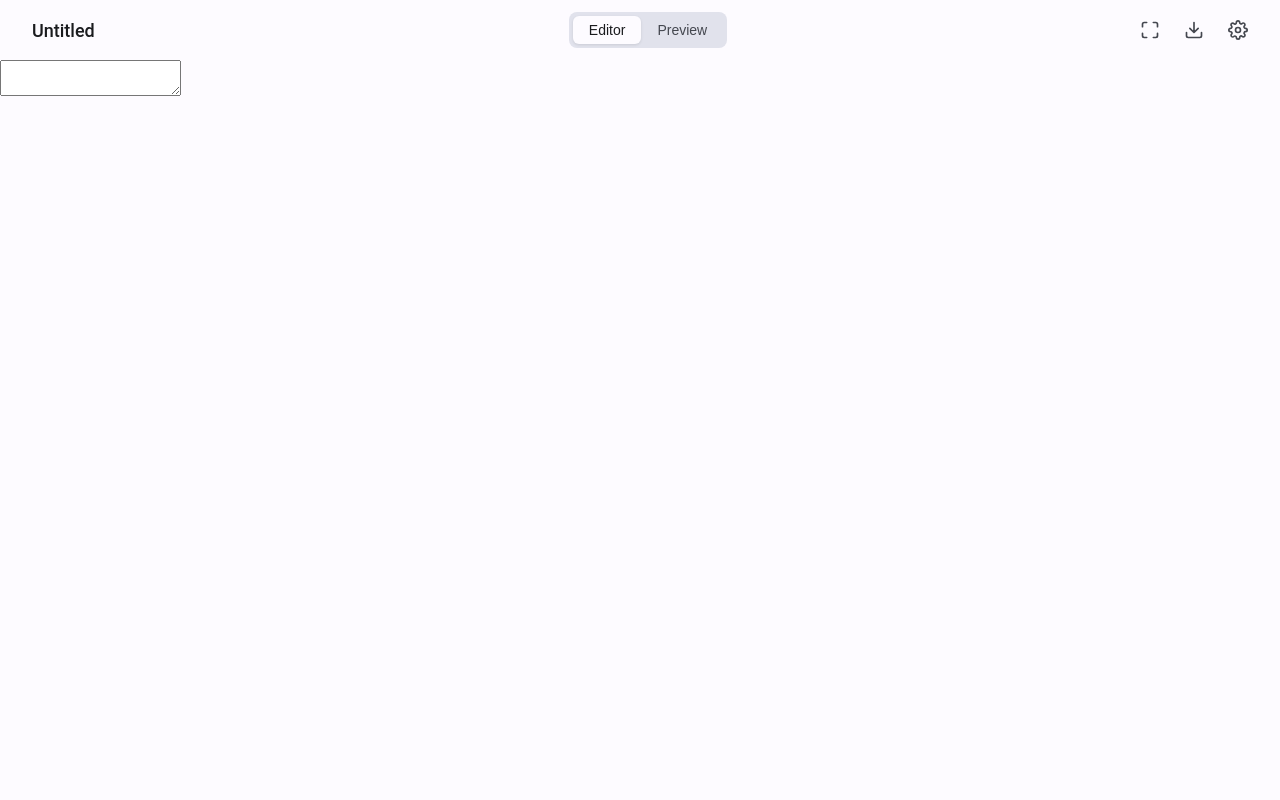
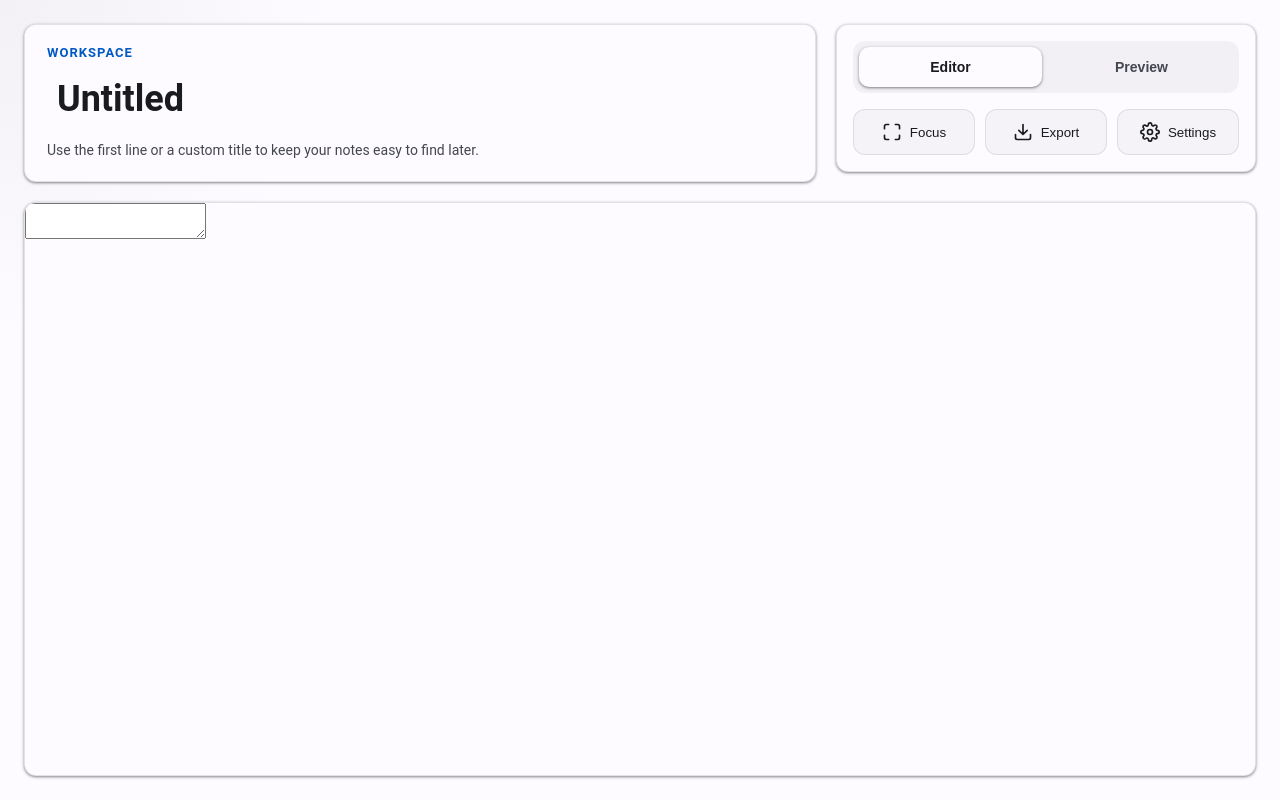
Before and after one commit to viseshrp/tabmd, a website with bundled scripts: page entrypoints/newtab/index.html in a window 1280 px wide. Built offline with nearby package versions, Linux system fonts and the light colour scheme.

Commit message:
Revert "Restore previous new tab editor UI"
This reverts commit 9f2396c6b6a8ad774d033bcf2ea6e0fc35085371.

```diff
--- a/entrypoints/newtab/index.html
+++ b/entrypoints/newtab/index.html
@@ -8,45 +8,60 @@
     <link rel="stylesheet" href="style.css" />
   </head>
   <body>
+    <div class="page-shell">
       <header class="app-header">
+        <div class="header-top">
+          <div class="title-panel surface-card">
+            <p class="eyebrow">Workspace</p>
             <div class="title-container">
               <h1 id="note-title-display" class="title-display">Untitled</h1>
               <input type="text" id="note-title-input" class="title-input" placeholder="Title" hidden />
             </div>
+            <p class="title-help">Use the first line or a custom title to keep your notes easy to find later.</p>
+          </div>
 
-      <div class="tab-bar">
+          <div class="header-actions surface-card">
+            <div class="tab-bar" role="tablist" aria-label="View mode">
               <button id="tab-editor" class="tab-btn active">Editor</button>
               <button id="tab-preview" class="tab-btn">Preview</button>
             </div>
 
-      <div class="header-actions">
+            <div class="action-row">
               <button id="btn-focus" class="action-btn" title="Focus Mode" aria-label="Toggle Focus Mode">
                 <svg viewBox="0 0 24 24" width="20" height="20" stroke="currentColor" stroke-width="2" fill="none" stroke-linecap="round" stroke-linejoin="round">
                   <path d="M8 3H5a2 2 0 0 0-2 2v3m18 0V5a2 2 0 0 0-2-2h-3m0 18h3a2 2 0 0 0 2-2v-3M3 16v3a2 2 0 0 0 2 2h3"></path>
                 </svg>
+                <span>Focus</span>
               </button>
               <button id="btn-export" class="action-btn" title="Export as Markdown" aria-label="Export Markdown">
                 <svg viewBox="0 0 24 24" width="20" height="20" stroke="currentColor" stroke-width="2" fill="none" stroke-linecap="round" stroke-linejoin="round">
                   <path d="M21 15v4a2 2 0 0 1-2 2H5a2 2 0 0 1-2-2v-4M7 10l5 5 5-5M12 15V3"></path>
                 </svg>
+                <span>Export</span>
               </button>
               <button id="btn-options" class="action-btn" title="Settings" aria-label="Settings">
                 <svg viewBox="0 0 24 24" width="20" height="20" stroke="currentColor" stroke-width="2" fill="none" stroke-linecap="round" stroke-linejoin="round">
                   <circle cx="12" cy="12" r="3"></circle>
                   <path d="M19.4 15a1.65 1.65 0 0 0 .33 1.82l.06.06a2 2 0 0 1 0 2.83 2 2 0 0 1-2.83 0l-.06-.06a1.65 1.65 0 0 0-1.82-.33 1.65 1.65 0 0 0-1 1.51V21a2 2 0 0 1-2 2 2 2 0 0 1-2-2v-.09A1.65 1.65 0 0 0 9 19.4a1.65 1.65 0 0 0-1.82.33l-.06.06a2 2 0 0 1-2.83 0 2 2 0 0 1 0-2.83l.06-.06a1.65 1.65 0 0 0 .33-1.82 1.65 1.65 0 0 0-1.51-1H3a2 2 0 0 1-2-2 2 2 0 0 1 2-2h.09A1.65 1.65 0 0 0 4.6 9a1.65 1.65 0 0 0-.33-1.82l-.06-.06a2 2 0 0 1 0-2.83 2 2 0 0 1 2.83 0l.06.06a1.65 1.65 0 0 0 1.82.33H9a1.65 1.65 0 0 0 1-1.51V3a2 2 0 0 1 2-2 2 2 0 0 1 2 2v.09a1.65 1.65 0 0 0 1 1.51 1.65 1.65 0 0 0 1.82-.33l.06-.06a2 2 0 0 1 2.83 0 2 2 0 0 1 0 2.83l-.06.06a1.65 1.65 0 0 0-.33 1.82V9a1.65 1.65 0 0 0 1.51 1H21a2 2 0 0 1 2 2 2 2 0 0 1-2 2h-.09a1.65 1.65 0 0 0-1.51 1z"></path>
                 </svg>
+                <span>Settings</span>
               </button>
+            </div>
+          </div>
         </div>
       </header>
 
-    <main class="main-content">
+      <main class="main-content surface-card">
+        <div class="editor-frame">
           <div id="editor-container" class="view-container">
             <textarea id="editor-textarea"></textarea>
           </div>
           <div id="preview-container" class="view-container markdown-body" hidden>
             <!-- Rendered HTML is inserted here -->
           </div>
+        </div>
       </main>
+    </div>
 
     <script type="module" src="index.ts"></script>
   </body>
--- a/entrypoints/newtab/style.css
+++ b/entrypoints/newtab/style.css
@@ -1,147 +1,187 @@
-/* Base layout */
 body {
-  margin: 0;
-  padding: 0;
-  display: flex;
-  flex-direction: column;
-  height: 100vh;
-  background-color: var(--md-sys-color-background);
-  color: var(--md-sys-color-on-background);
-  font-family: 'Inter', system-ui, -apple-system, sans-serif;
-  overflow: hidden; /* EasyMDE/Preview will handle their own scroll */
+  min-height: 100vh;
+  overflow: hidden;
+  background:
+    radial-gradient(circle at top left, rgba(var(--md-sys-color-outline-rgb), 0.08), transparent 22%),
+    linear-gradient(180deg, var(--md-sys-color-background) 0%, var(--md-sys-color-surface) 100%);
 }
 
-/* Header */
-.app-header {
-  display: flex;
-  justify-content: space-between;
-  align-items: center;
-  padding: 12px 24px;
-  background-color: var(--md-sys-color-surface);
-  border-bottom: 1px solid var(--md-sys-color-outline-variant);
-  height: 60px;
+/* The new tab page gets a full workspace shell so the header tools and editor feel part of one cohesive canvas. */
+.page-shell {
+  height: 100vh;
+  display: grid;
+  grid-template-rows: auto minmax(0, 1fr);
+  gap: 20px;
+  padding: 24px;
   box-sizing: border-box;
-  flex-shrink: 0;
 }
 
-/* Title area */
+.app-header {
+  display: grid;
+}
+
+.header-top {
+  display: grid;
+  grid-template-columns: minmax(0, 1fr) minmax(300px, 420px);
+  gap: 20px;
+  align-items: start;
+}
+
+.title-panel,
+.header-actions,
+.main-content {
+  border: 1px solid rgba(var(--md-sys-color-outline-rgb), 0.2);
+}
+
+.title-panel {
+  display: grid;
+  gap: 12px;
+  padding: 20px 22px;
+}
+
+.eyebrow {
+  margin: 0;
+  color: var(--md-sys-color-primary);
+  font-size: 13px;
+  font-weight: 700;
+  letter-spacing: 0.08em;
+  text-transform: uppercase;
+}
+
 .title-container {
-  flex: 1;
   min-width: 0;
-  margin-right: 16px;
   display: flex;
   align-items: center;
 }
 
 .title-display {
+  width: 100%;
   margin: 0;
-  font-size: 18px;
-  font-weight: 500;
+  padding: 8px 10px;
+  border-radius: 10px;
   color: var(--md-sys-color-on-surface);
+  font-size: clamp(28px, 4vw, 36px);
+  font-weight: 700;
+  line-height: 1.08;
   white-space: nowrap;
   overflow: hidden;
   text-overflow: ellipsis;
   cursor: text;
-  padding: 4px 8px;
-  border-radius: 4px;
-  transition: background-color 0.2s;
+  transition: background-color 0.2s ease;
 }
 
 .title-display:hover {
-  background-color: var(--md-sys-color-surface-variant);
+  background: rgba(var(--md-sys-color-outline-rgb), 0.08);
 }
 
 .title-input {
   width: 100%;
-  font-size: 18px;
-  font-weight: 500;
+  padding: 8px 10px;
+  border: 1px solid var(--md-sys-color-primary);
+  border-radius: 10px;
+  background: rgba(var(--md-sys-color-outline-rgb), 0.06);
   color: var(--md-sys-color-on-surface);
-  background: var(--md-sys-color-surface-container-highest);
-  border: 1px solid var(--md-sys-color-primary);
-  border-radius: 4px;
-  padding: 4px 8px;
-  outline: none;
+  font-size: clamp(28px, 4vw, 36px);
+  font-weight: 700;
+  outline: 0;
   font-family: inherit;
 }
 
-/* Tabs */
+.title-help {
+  margin: 0;
+  color: var(--md-sys-color-on-surface-variant);
+  font-size: 14px;
+  line-height: 1.6;
+}
+
+.header-actions {
+  display: grid;
+  gap: 16px;
+  padding: 16px;
+}
+
 .tab-bar {
-  display: flex;
-  background: var(--md-sys-color-surface-variant);
-  border-radius: 8px;
-  padding: 4px;
+  display: grid;
+  grid-template-columns: 1fr 1fr;
+  gap: 8px;
+  padding: 6px;
+  border-radius: var(--md-sys-shape-corner-medium);
+  background: rgba(var(--md-sys-color-outline-rgb), 0.08);
 }
 
 .tab-btn {
+  border: 0;
+  border-radius: 10px;
+  padding: 12px 14px;
   background: transparent;
-  border: none;
-  border-radius: 6px;
-  padding: 6px 16px;
+  color: var(--md-sys-color-on-surface-variant);
   font-size: 14px;
-  font-weight: 500;
-  color: var(--md-sys-color-on-surface-variant);
+  font-weight: 700;
   cursor: pointer;
-  transition: background-color 0.2s, color 0.2s;
+  transition:
+    background-color 0.2s ease,
+    color 0.2s ease,
+    transform 0.2s ease;
 }
 
 .tab-btn.active {
   background: var(--md-sys-color-surface);
   color: var(--md-sys-color-on-surface);
-  box-shadow: 0 1px 3px rgba(0, 0, 0, 0.1);
+  box-shadow: var(--md-sys-elevation-1);
 }
 
 .tab-btn:not(.active):hover {
-  background: rgba(0, 0, 0, 0.05);
+  background: rgba(var(--md-sys-color-outline-rgb), 0.08);
+  transform: translateY(-1px);
 }
 
-[data-theme="dark"] .tab-btn:not(.active):hover {
-  background: rgba(255, 255, 255, 0.05);
-}
-
-/* Actions */
-.header-actions {
-  flex: 1;
-  display: flex;
-  justify-content: flex-end;
-  gap: 8px;
+/* The action row keeps primary workspace actions visible without forcing the toolbar into icon-only affordances. */
+.action-row {
+  display: grid;
+  grid-template-columns: repeat(3, minmax(0, 1fr));
+  gap: 10px;
 }
 
 .action-btn {
-  background: transparent;
-  border: none;
-  color: var(--md-sys-color-on-surface-variant);
-  cursor: pointer;
-  padding: 8px;
-  border-radius: 50%;
-  display: flex;
+  display: inline-flex;
   align-items: center;
   justify-content: center;
-  transition: background-color 0.2s, color 0.2s;
+  gap: 8px;
+  border: 1px solid rgba(var(--md-sys-color-outline-rgb), 0.18);
+  border-radius: 12px;
+  padding: 12px 14px;
+  background: rgba(var(--md-sys-color-outline-rgb), 0.06);
+  color: var(--md-sys-color-on-surface);
+  cursor: pointer;
+  transition:
+    background-color 0.2s ease,
+    border-color 0.2s ease,
+    transform 0.2s ease;
 }
 
 .action-btn:hover {
-  background: var(--md-sys-color-surface-variant);
-  color: var(--md-sys-color-on-surface);
+  background: rgba(var(--md-sys-color-outline-rgb), 0.12);
+  border-color: rgba(var(--md-sys-color-outline-rgb), 0.28);
+  transform: translateY(-1px);
 }
 
-/* Main Area */
 .main-content {
-  flex: 1;
+  min-height: 0;
+  overflow: hidden;
+}
+
+.editor-frame {
   position: relative;
+  height: 100%;
   overflow: hidden;
 }
 
 .view-container {
   position: absolute;
-  top: 0;
-  left: 0;
-  right: 0;
-  bottom: 0;
-  padding: 0;
+  inset: 0;
   overflow-y: auto;
 }
 
-/* EasyMDE Overrides */
 .EasyMDEContainer {
   height: 100%;
   display: flex;
@@ -150,13 +190,13 @@ body {
 
 .EasyMDEContainer .CodeMirror {
   flex: 1;
-  border: none;
+  border: 0;
   border-radius: 0;
-  background-color: var(--md-sys-color-background);
+  background-color: transparent;
   color: var(--md-sys-color-on-background);
   font-size: 16px;
-  line-height: 1.6;
-  padding: 16px 24px;
+  line-height: 1.7;
+  padding: 26px 30px;
   font-family: ui-monospace, SFMono-Regular, Consolas, "Liberation Mono", Menlo, monospace;
 }
 
@@ -172,40 +212,44 @@ body {
   background-color: var(--md-sys-color-secondary-container) !important;
 }
 
-[data-theme='dark'] .EasyMDEContainer .CodeMirror {
-  background-color: var(--md-sys-color-background);
+[data-theme="dark"] .EasyMDEContainer .CodeMirror {
+  background-color: transparent;
   color: var(--md-sys-color-on-background);
 }
 
-.editor-toolbar {
-  display: none !important; /* Managed by app UI */
-}
+.editor-toolbar,
 .editor-statusbar {
-  display: none !important; /* Managed by app UI */
+  display: none !important;
 }
 
-/* Preview Styles (Markdown Body) */
+/* Preview typography keeps the reading surface airy while reusing the same card shell as the editor. */
 #preview-container {
-  padding: 24px 48px;
-  max-width: 800px;
+  max-width: 880px;
   margin: 0 auto;
+  padding: 30px 40px 48px;
 }
 
 .markdown-body {
   font-family: inherit;
-  line-height: 1.6;
+  line-height: 1.7;
 }
 
-.markdown-body h1, .markdown-body h2, .markdown-body h3, .markdown-body h4 {
-  margin-top: 24px;
+.markdown-body h1,
+.markdown-body h2,
+.markdown-body h3,
+.markdown-body h4 {
+  margin-top: 28px;
   margin-bottom: 16px;
-  font-weight: 600;
-  line-height: 1.25;
+  font-weight: 700;
+  line-height: 1.2;
 }
 
-.markdown-body p {
+.markdown-body p,
+.markdown-body ul,
+.markdown-body ol,
+.markdown-body blockquote {
   margin-top: 0;
-  margin-bottom: 16px;
+  margin-bottom: 18px;
 }
 
 .markdown-body a {
@@ -221,19 +265,19 @@ body {
   padding: 0.2em 0.4em;
   margin: 0;
   font-size: 85%;
-  background-color: var(--md-sys-color-surface-variant);
+  background-color: rgba(var(--md-sys-color-outline-rgb), 0.12);
   border-radius: 6px;
   font-family: ui-monospace, SFMono-Regular, Consolas, "Liberation Mono", monospace;
 }
 
 .markdown-body pre {
-  padding: 16px;
+  padding: 18px;
   overflow: auto;
   font-size: 85%;
-  line-height: 1.45;
-  background-color: var(--md-sys-color-surface-variant);
-  border-radius: 6px;
-  margin-bottom: 16px;
+  line-height: 1.5;
+  background-color: rgba(var(--md-sys-color-outline-rgb), 0.1);
+  border-radius: 12px;
+  margin-bottom: 18px;
 }
 
 .markdown-body pre code {
@@ -242,18 +286,48 @@ body {
 }
 
 .markdown-body table {
+  width: 100%;
   border-spacing: 0;
   border-collapse: collapse;
-  margin-bottom: 16px;
-  width: 100%;
+  margin-bottom: 18px;
 }
 
 .markdown-body table th,
 .markdown-body table td {
-  padding: 6px 13px;
-  border: 1px solid var(--md-sys-color-outline-variant);
+  padding: 8px 13px;
+  border: 1px solid rgba(var(--md-sys-color-outline-rgb), 0.25);
 }
 
 .markdown-body table tr:nth-child(2n) {
-  background-color: var(--md-sys-color-surface-variant);
+  background-color: rgba(var(--md-sys-color-outline-rgb), 0.06);
 }
+
+[data-theme="dark"] .hljs {
+  color: #c9d1d9;
+  background: transparent;
+}
+
+[data-theme="light"] .hljs {
+  color: #24292e;
+  background: transparent;
+}
+
+@media (max-width: 900px) {
+  .page-shell {
+    padding: 16px;
+  }
+
+  .header-top {
+    grid-template-columns: 1fr;
+  }
+}
+
+@media (max-width: 640px) {
+  .action-row {
+    grid-template-columns: 1fr;
+  }
+
+  #preview-container {
+    padding: 24px 20px 36px;
+  }
+}
```
Lines whose indentation alone changed are shown as unchanged.
